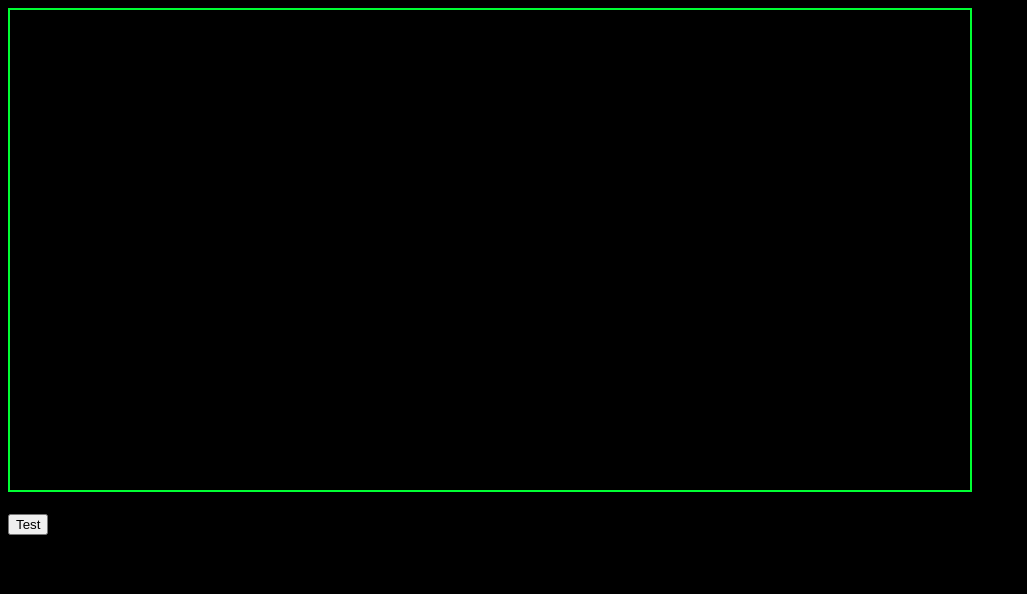
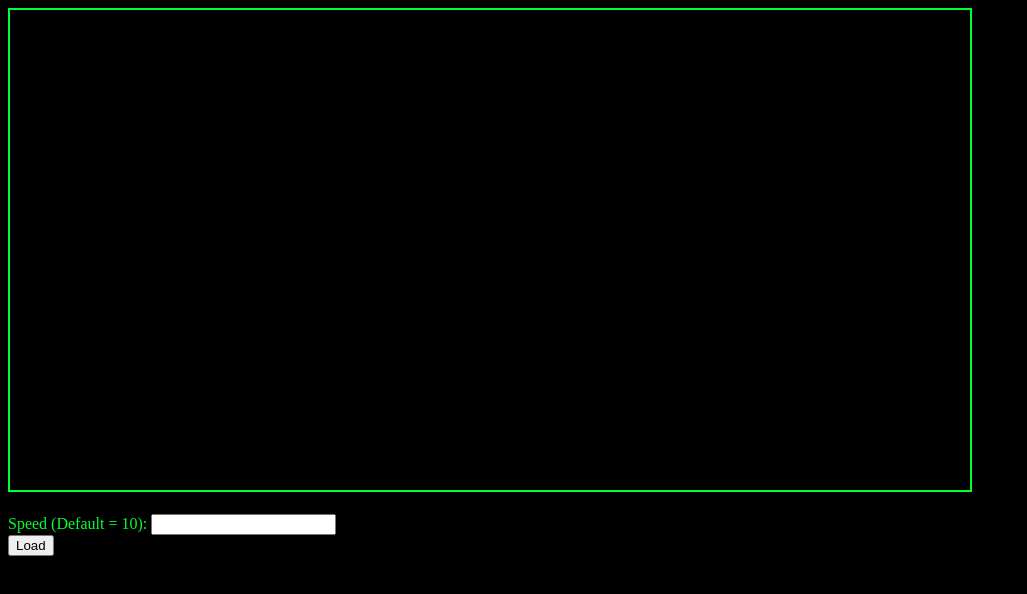
Before and after one commit to SomeRandomGuy64/CHIP-8-JavaScript, a website with bundled scripts: page index.html in a window 1280 px wide. Shown: the whole page, without its empty margins (0-1027 px from the left). Built offline with nearby package versions, Linux system fonts and the light colour scheme; files whose address does not match are found by name.

Commit message:
Speed Changes

```diff
--- a/index.html
+++ b/index.html
@@ -9,6 +9,9 @@
         <script type="module" src="scripts/chip8.js"></script>
         <br>
         <br>
-        <button type="button">Test</button>
+        <label for="render">Speed (Default = 10):</label>
+        <input type="render" id="render" name="render">
+        <br>
+        <button type="button">Load</button>
     </body>
 </html>
--- a/scripts/chip8.js
+++ b/scripts/chip8.js
@@ -6,7 +6,7 @@ import CPU from './cpu.js';
 const renderer = new Renderer(15);
 const keyboard = new Keyboard();
 const speaker = new Speaker();
-const cpu = new CPU(renderer, keyboard, speaker);
+const cpu = new CPU(renderer, keyboard, speaker, 10);
 
 //creating a loop which runs at 60hz, isn't CHIP-8 specific (come back to later in other projects if needed)
 let loop;
--- a/scripts/cpu.js
+++ b/scripts/cpu.js
@@ -1,6 +1,6 @@
 class CPU
 {
-    constructor(renderer, keyboard, speaker)
+    constructor(renderer, keyboard, speaker, speed)
     {
         this.renderer = renderer;
         this.keyboard = keyboard;
@@ -27,8 +27,6 @@ class CPU
 
         //some instructions require pausing such as Fx0A
         this.paused = false;
-
-        this.speed = 10;
     }
 
     loadSpritesIntoMemory()
--- a/style.css
+++ b/style.css
@@ -4,3 +4,6 @@ canvas {
 body {
     background-color: black;
 }
+label {
+    color: #00ff33
+}
```
